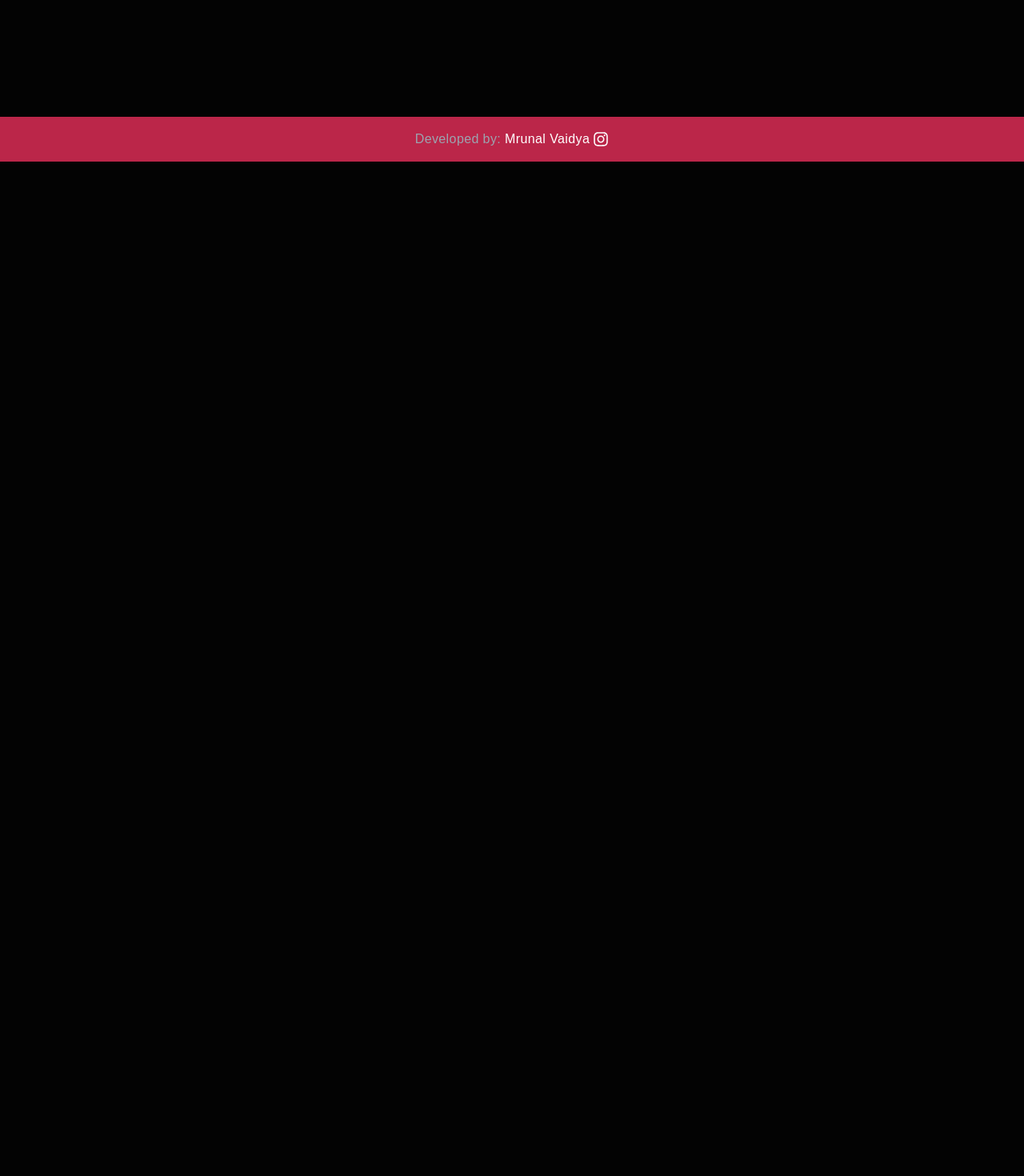
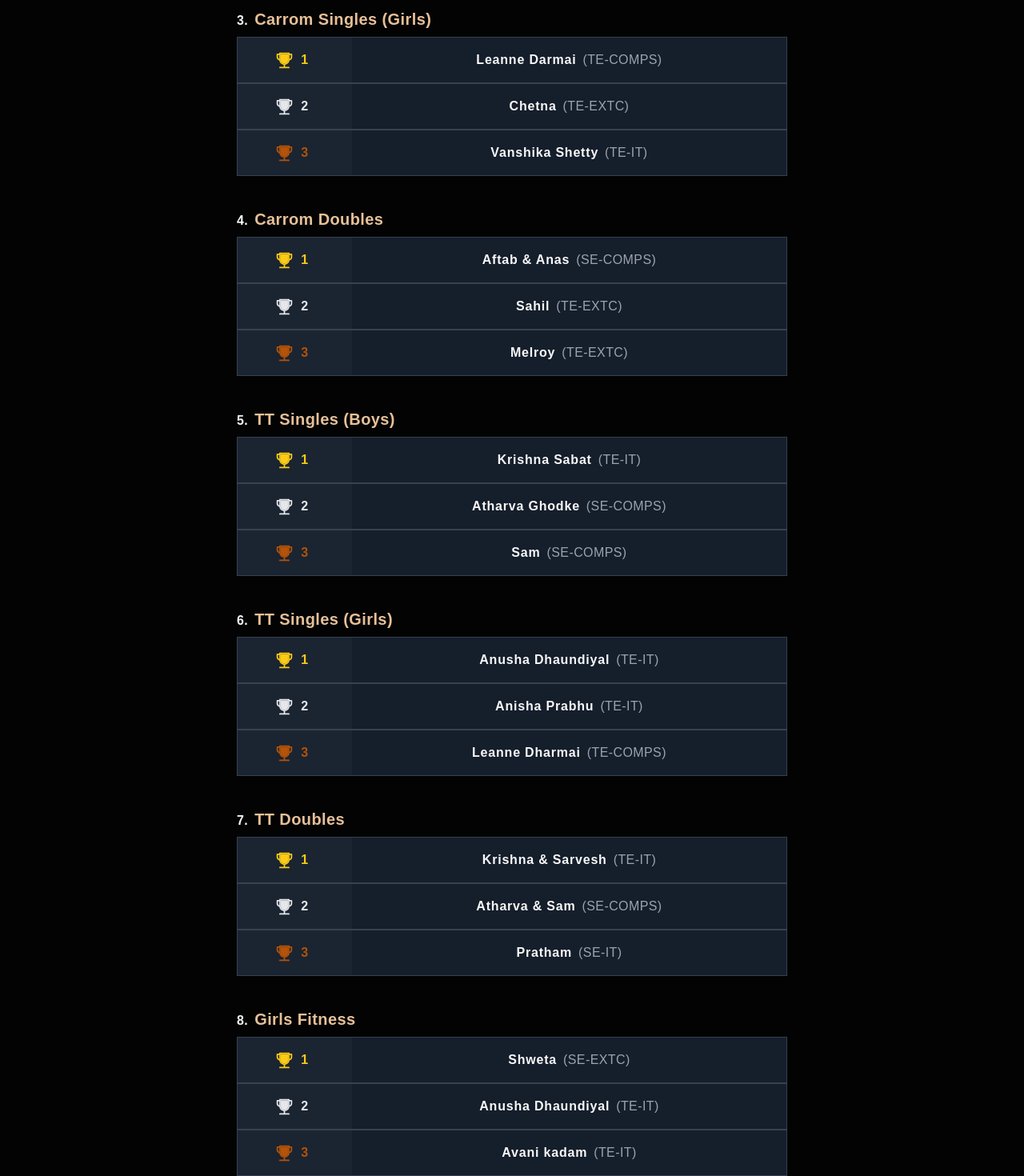
Before and after one commit to MrunalVaidya0715/sparx-website, a Next.js app in the folder sparx-web-app/: page /winners in a window 1280 px wide. Shown: the part 680-2150 px from the top of the page at 80% size. Before the commit the page ends 882 px from the top, so only its background shows below. Built offline with nearby package versions, Linux system fonts and the light colour scheme.

Commit message:
Added WinnersData

```diff
--- a/sparx-web-app/src/winnersData.js
+++ b/sparx-web-app/src/winnersData.js
@@ -45,6 +45,166 @@ export const winnersList = [
         ]
 
     },
+    {
+        id: 3,
+        sports: "Carrom Singles (Girls)",
+        winners: [
+            {
+                rank: 1,
+                name: "Leanne Darmai",
+                class: "TE-COMPS"
+            },
+            {
+                rank: 2,
+                name: "Chetna",
+                class: "TE-EXTC"
+            },
+            {
+                rank: 3,
+                name: "Vanshika Shetty",
+                class: "TE-IT"
+            },
 
+        ]
+
+    },
+    {
+        id: 4,
+        sports: "Carrom Doubles",
+        winners: [
+            {
+                rank: 1,
+                name: "Aftab & Anas",
+                class: "SE-COMPS"
+            },
+            {
+                rank: 2,
+                name: "Sahil ",
+                class: "TE-EXTC"
+            },
+            {
+                rank: 3,
+                name: "Melroy",
+                class: "TE-EXTC"
+            },
+
+        ]
+
+    },
+    {
+        id: 5,
+        sports: "TT Singles (Boys)",
+        winners: [
+            {
+                rank: 1,
+                name: "Krishna Sabat",
+                class: "TE-IT"
+            },
+            {
+                rank: 2,
+                name: "Atharva Ghodke",
+                class: "SE-COMPS"
+            },
+            {
+                rank: 3,
+                name: "Sam",
+                class: "SE-COMPS"
+            },
+
+        ]
+
+    },
+    {
+        id: 6,
+        sports: "TT Singles (Girls)",
+        winners: [
+            {
+                rank: 1,
+                name: "Anusha Dhaundiyal",
+                class: "TE-IT"
+            },
+            {
+                rank: 2,
+                name: "Anisha Prabhu",
+                class: "TE-IT"
+            },
+            {
+                rank: 3,
+                name: "Leanne Dharmai",
+                class: "TE-COMPS"
+            },
+
+        ]
+
+    },
+    {
+        id: 7,
+        sports: "TT Doubles",
+        winners: [
+            {
+                rank: 1,
+                name: "Krishna & Sarvesh",
+                class: "TE-IT"
+            },
+            {
+                rank: 2,
+                name: "Atharva & Sam",
+                class: "SE-COMPS"
+            },
+            {
+                rank: 3,
+                name: "Pratham",
+                class: "SE-IT"
+            },
+
+        ]
+
+    },
+    {
+        id: 8,
+        sports: "Girls Fitness",
+        winners: [
+            {
+                rank: 1,
+                name: "Shweta",
+                class: "SE-EXTC"
+            },
+            {
+                rank: 2,
+                name: "Anusha Dhaundiyal",
+                class: "TE-IT"
+            },
+            {
+                rank: 3,
+                name: "Avani kadam",
+                class: "TE-IT"
+            },
+
+        ]
+
+    },
+    {
+        id: 9,
+        sports: "Arm Wrestling (Girls)",
+        winners: [
+            {
+                rank: 1,
+                name: "Anusha Dhaundiyal",
+                class: "TE-IT"
+            },
+            {
+                rank: 2,
+                name: "Anisha Prabhu",
+                class: "TE-IT"
+            },
+            {
+                rank: 3,
+                name: "Pooja",
+                class: "SE-COMPS"
+            },
+
+        ]
+
+    },
 
 ]
```
